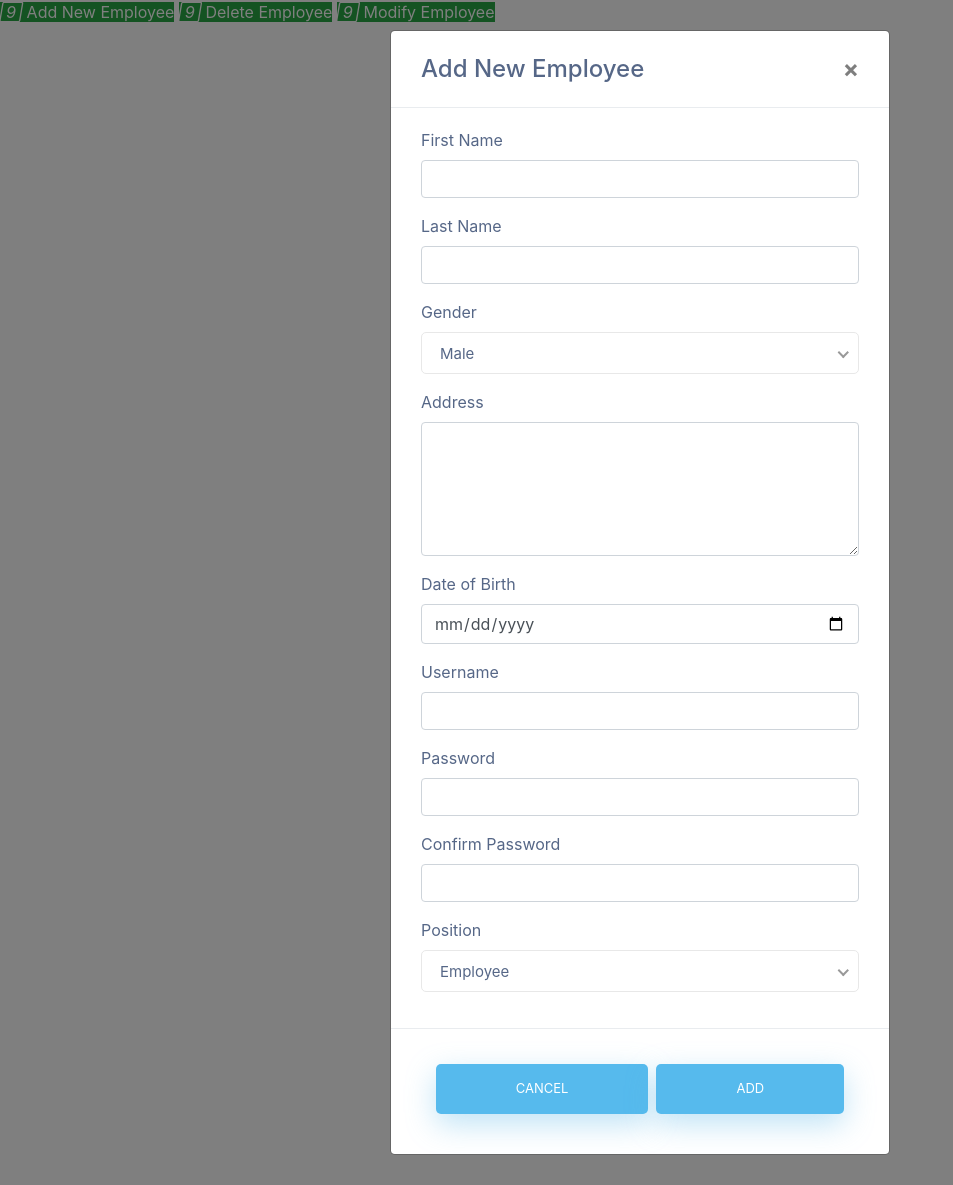
After one commit to SKnight99/Software_Project, a PHP site: page /test_add_record.php in a window 1280 px wide, after a click that opens the changed part. The commit adds this page. Shown: the whole page, without its empty margins (0-953 px from the left). Run offline with PHP 8.4, Linux system fonts and the light colour scheme; data that the repository does not hold is empty.

Commit message:
abit changes

```diff
--- a/css/modal.css
+++ b/css/modal.css
@@ -59,4 +59,38 @@
     cursor: not-allowed;
 }
 
+input[type=button], input[type=submit], input[type=reset] {
+    background-color: #56baed;
+    border: none;
+    color: white;
+    padding: 15px 80px;
+    text-align: center;
+    text-decoration: none;
+    display: inline-block;
+    text-transform: uppercase;
+    font-size: 13px;
+    -webkit-box-shadow: 0 10px 30px 0 rgba(95, 186, 233, 0.4);
+    box-shadow: 0 10px 30px 0 rgba(95, 186, 233, 0.4);
+    -webkit-border-radius: 5px 5px 5px 5px;
+    border-radius: 5px 5px 5px 5px;
+    margin: 5px 20px 40px 20px;
+    -webkit-transition: all 0.3s ease-in-out;
+    -moz-transition: all 0.3s ease-in-out;
+    -ms-transition: all 0.3s ease-in-out;
+    -o-transition: all 0.3s ease-in-out;
+    transition: all 0.3s ease-in-out;
+}
+
+input[type=button]:hover, input[type=submit]:hover, input[type=reset]:hover {
+    background-color: #39ace7;
+}
+
+input[type=button]:active, input[type=submit]:active, input[type=reset]:active {
+    -moz-transform: scale(0.95);
+    -webkit-transform: scale(0.95);
+    -o-transform: scale(0.95);
+    -ms-transform: scale(0.95);
+    transform: scale(0.95);
+}
+
 /* for Modal only */
--- a/header.php
+++ b/header.php
@@ -9,7 +9,7 @@
     <meta http-equiv="X-UA-Compatible" content="IE=edge">
     <meta name="viewport" content="width=device-width, initial-scale=1, shrink-to-fit=no">
     <!-- Title Tag  -->
-    <title>PHP Sales Reporting System</title>
+    <title><?php echo $pageTitle ?></title>
     <!-- Web Font -->
     <link href="https://fonts.googleapis.com/css?family=Poppins:200i,300,300i,400,400i,500,500i,600,600i,700,700i,800,800i,900,900i&display=swap" rel="stylesheet">
     <!-- Bootstrap -->
@@ -32,9 +32,12 @@
     <link rel="stylesheet" href="css/owl-carousel.css">
     <!-- Slicknav  -->
     <link rel="stylesheet" href="css/slicknav.min.css">
+
+    <?php echo $additionalReferences ?>
 </head>
 
 <body class="js">
     <?php
+    $pageTitle = "PHP Sales Reporting System";
     include "library/library.php";
     ?>
--- /dev/null
+++ b/test_add_record.php
@@ -0,0 +1,83 @@
+<?php
+$additionalReferences = '<link rel="stylesheet" href="css/modal.css">';
+include "header.php";
+?>
+
+
+<a href="#add" class="btn btn-success" data-toggle="modal"><i class="material-icons">&#xE147;</i> <span>Add New Employee</span></a>
+<a href="#del" class="btn btn-success" data-toggle="modal"><i class="material-icons">&#xE147;</i> <span>Delete Employee</span></a>
+<a href="#modify" class="btn btn-success" data-toggle="modal"><i class="material-icons">&#xE147;</i> <span>Modify Employee</span></a>
+
+<!-- Add Employee Modal -->
+<div id="add" class="modal fade">
+    <div class="modal-dialog">
+        <div class="modal-content">
+            <div style="display: flex; flex-direction: column;">
+                <div class="modal-header">
+                    <h4 class="modal-title">Add New Employee</h4>
+                    <button type="button" class="close" data-dismiss="modal" aria-hidden="true">&times;</button>
+                </div>
+                <div class="modal-body">
+                    <div class="form-group">
+                        <label>First Name</label>
+                        <input type="text" class="form-control" id="firstName" required>
+                        <span class="errMsg nameErr"></span>
+                    </div>
+                    <div class="form-group">
+                        <label>Last Name</label>
+                        <input type="text" class="form-control" id="lastName" required>
+                    </div>
+                    <div class="form-group">
+                        <label>Gender</label>
+                        <br>
+                        <select id="gender" required>
+                            <option value="0">Male</option>
+                            <option value="1">Female</option>
+                        </select>
+                    </div>
+                    <div class="form-group">
+                        <label>Address</label>
+                        <textarea class="form-control" id="address" rows="5"></textarea>
+                    </div>
+                    <div class="form-group">
+                        <label>Date of Birth</label>
+                        <input type="date" class="form-control" id="dob" required>
+                    </div>
+                    <div class="form-group">
+                        <label>Username</label>
+                        <input type="text" class="form-control" id="username" required>
+                    </div>
+                    <div class="form-group">
+                        <label>Password</label>
+                        <input type="password" class="form-control" id="pwd" required>
+                    </div>
+                    <div class="form-group">
+                        <label>Confirm Password</label>
+                        <input type="password" class="form-control" required>
+                    </div>
+                    <div class="form-group">
+                        <label>Position</label>
+                        <br>
+                        <select id="position" required>
+                            <option value="0">Employee</option>
+                            <option value="1">Manager</option>
+                        </select>
+                    </div>
+
+                </div>
+                <div class="modal-footer">
+                    <input type="button" class="btn btn-default" data-dismiss="modal" value="Cancel">
+                    <input type="submit" class="btn btn-default" onclick="go_add_user()" value="Add">
+                </div>
+            </div>
+        </div>
+    </div>
+</div>
+
+<!-- Delete Employee Modal -->
+
+
+<!-- Modify Employee Modal -->
+
+
+<?php include "footer.php"; ?>
```
